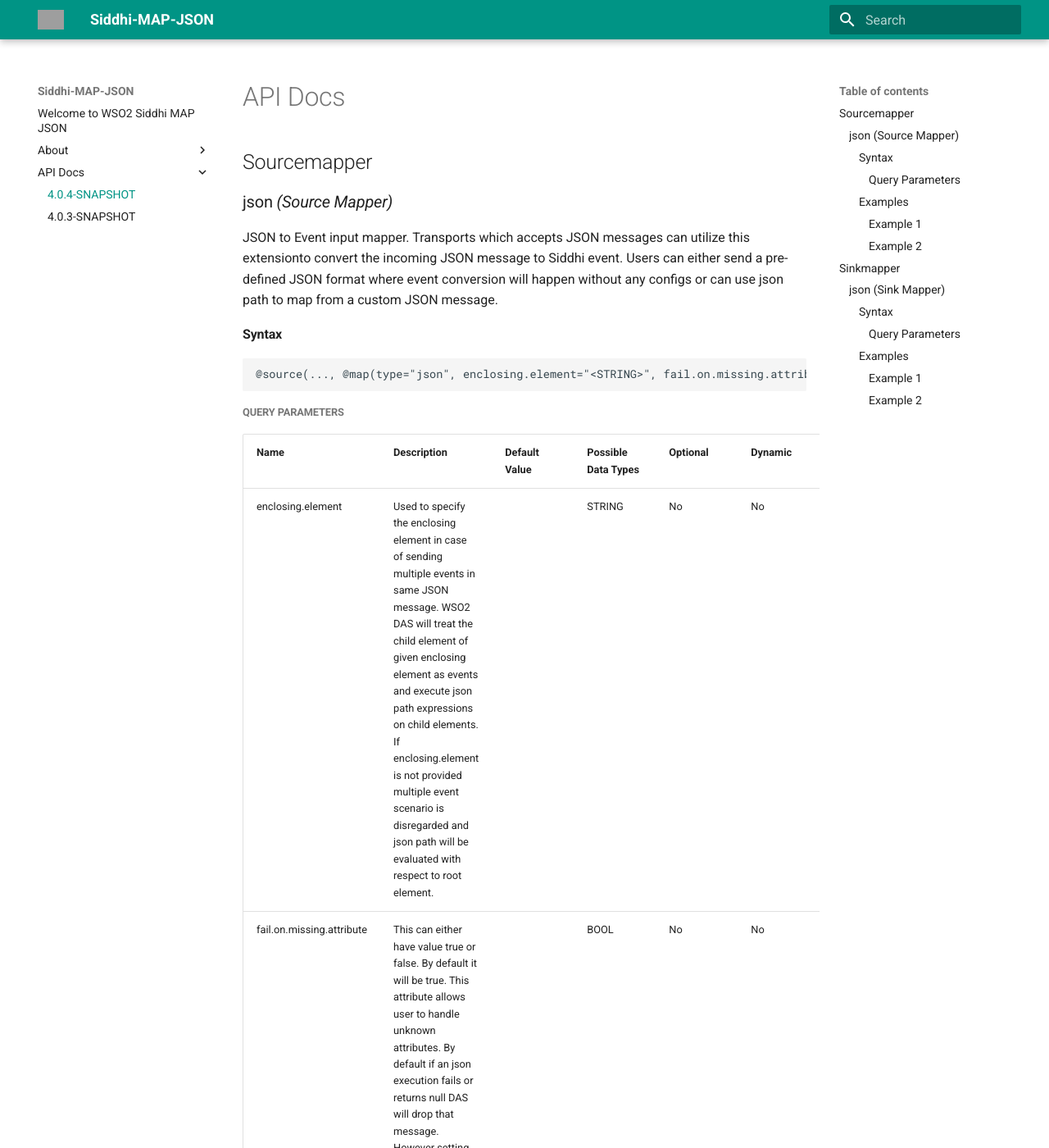
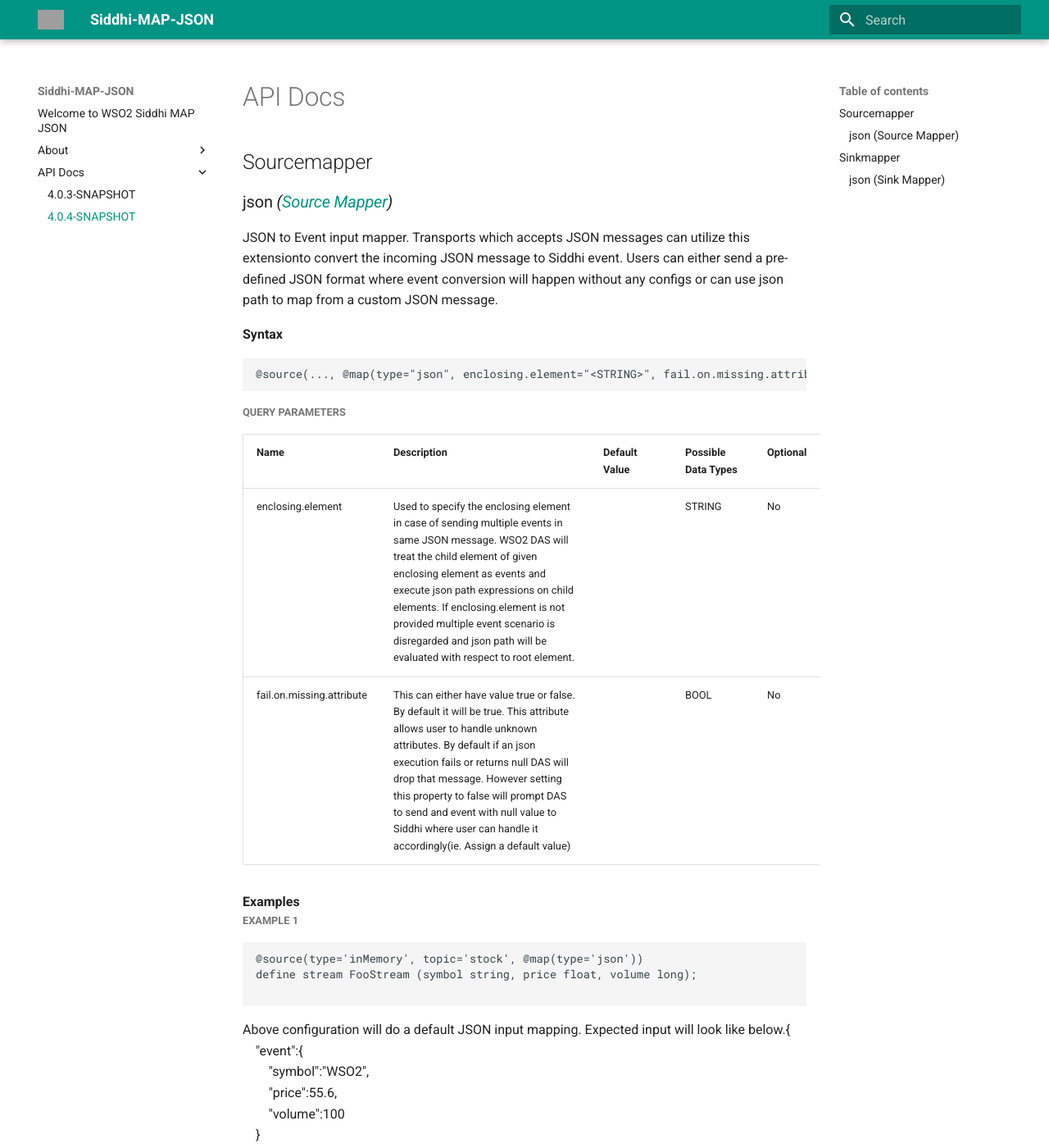
Before and after one commit to siddhi-io/siddhi-map-json, an MkDocs documentation site: the page built from docs/api/4.0.4-SNAPSHOT.md, in a window 1280 px wide and 1400 px high. Shown: the whole window at 82% size. Built offline with MkDocs 1.6.1 and Material for MkDocs 9.7.7, drawn with Linux system fonts in a browser that asks for light colours; old or Windows-style settings are respelled for this version of MkDocs; some of the changed text lies outside the part shown; grey boxes are pictures that could not be loaded.

Commit message:
Refactoring

````diff
--- a/docs/api/4.0.4-SNAPSHOT.md
+++ b/docs/api/4.0.4-SNAPSHOT.md
@@ -2,51 +2,45 @@
 
 ## Sourcemapper
 
-### json _(Source Mapper)_
+### json *(<a target="_blank" href="https://wso2.github.io/siddhi/documentation/siddhi-4.0/#source-mappers">Source Mapper</a>)*
 
 <p style="word-wrap: break-word">JSON to Event input mapper. Transports which accepts JSON messages can utilize this extensionto convert the incoming JSON message to Siddhi event. Users can either send a pre-defined JSON format where event conversion will happen without any configs or can use json path to map from a custom JSON message.</p>
 
-#### Syntax
-
+<span id="syntax" class="md-typeset" style="display: block; font-weight: bold;">Syntax</span>
 ```
 @source(..., @map(type="json", enclosing.element="<STRING>", fail.on.missing.attribute="<BOOL>")
 ```
 
-##### Query Parameters
-
+<span id="query-parameters" class="md-typeset" style="display: block; color: rgba(0, 0, 0, 0.54); font-size: 12.8px; font-weight: bold;">QUERY PARAMETERS</span>
 <table>
     <tr>
         <th>Name</th>
-        <th>Description</th>
+        <th style="min-width: 20em">Description</th>
         <th>Default Value</th>
         <th>Possible Data Types</th>
         <th>Optional</th>
         <th>Dynamic</th>
     </tr>
     <tr>
-        <td valign="top">enclosing.element</td>
-        <td valign="top"><p style="word-wrap: break-word">Used to specify the enclosing element in case of sending multiple events in same JSON message. WSO2 DAS will treat the child element of given enclosing element as events and execute json path expressions on child elements. If enclosing.element is not provided multiple event scenario is disregarded and json path will be evaluated with respect to root element.</p></td>
-        <td valign="top"></td>
-        <td valign="top">STRING</td>
-        <td valign="top">No</td>
-        <td valign="top">No</td>
+        <td style="vertical-align: top">enclosing.element</td>
+        <td style="vertical-align: top; word-wrap: break-word">Used to specify the enclosing element in case of sending multiple events in same JSON message. WSO2 DAS will treat the child element of given enclosing element as events and execute json path expressions on child elements. If enclosing.element is not provided multiple event scenario is disregarded and json path will be evaluated with respect to root element.</td>
+        <td style="vertical-align: top"></td>
+        <td style="vertical-align: top">STRING</td>
+        <td style="vertical-align: top">No</td>
+        <td style="vertical-align: top">No</td>
     </tr>
     <tr>
-        <td valign="top">fail.on.missing.attribute</td>
-        <td valign="top"><p style="word-wrap: break-word">This can either have value true or false. By default it will be true. This attribute allows user to handle unknown attributes. By default if an json execution fails or returns null DAS will drop that message. However setting this property to false will prompt DAS to send and event with null value to Siddhi where user can handle it accordingly(ie. Assign a default value)</p></td>
-        <td valign="top"></td>
-        <td valign="top">BOOL</td>
-        <td valign="top">No</td>
-        <td valign="top">No</td>
+        <td style="vertical-align: top">fail.on.missing.attribute</td>
+        <td style="vertical-align: top; word-wrap: break-word">This can either have value true or false. By default it will be true. This attribute allows user to handle unknown attributes. By default if an json execution fails or returns null DAS will drop that message. However setting this property to false will prompt DAS to send and event with null value to Siddhi where user can handle it accordingly(ie. Assign a default value)</td>
+        <td style="vertical-align: top"></td>
+        <td style="vertical-align: top">BOOL</td>
+        <td style="vertical-align: top">No</td>
+        <td style="vertical-align: top">No</td>
     </tr>
 </table>
 
-
-
-#### Examples
-
-##### Example 1
-
+<span id="examples" class="md-typeset" style="display: block; font-weight: bold;">Examples</span>
+<span id="example-1" class="md-typeset" style="display: block; color: rgba(0, 0, 0, 0.54); font-size: 12.8px; font-weight: bold;">EXAMPLE 1</span>
 ```
 @source(type='inMemory', topic='stock', @map(type='json'))
 define stream FooStream (symbol string, price float, volume long);
@@ -54,8 +48,7 @@
 ```
 <p style="word-wrap: break-word">Above configuration will do a default JSON input mapping. Expected input will look like below.{<br>&nbsp;&nbsp;&nbsp;&nbsp;"event":{<br>&nbsp;&nbsp;&nbsp;&nbsp;&nbsp;&nbsp;&nbsp;&nbsp;"symbol":"WSO2",<br>&nbsp;&nbsp;&nbsp;&nbsp;&nbsp;&nbsp;&nbsp;&nbsp;"price":55.6,<br>&nbsp;&nbsp;&nbsp;&nbsp;&nbsp;&nbsp;&nbsp;&nbsp;"volume":100<br>&nbsp;&nbsp;&nbsp;&nbsp;}<br>}<br></p>
 
-##### Example 2
-
+<span id="example-2" class="md-typeset" style="display: block; color: rgba(0, 0, 0, 0.54); font-size: 12.8px; font-weight: bold;">EXAMPLE 2</span>
 ```
 @source(type='inMemory', topic='stock', @map(type='json', enclosing.element="$.portfolio", @attributes(symbol = "company.symbol", price = "price", volume = "volume")))
 ```
@@ -63,51 +56,45 @@
 
 ## Sinkmapper
 
-### json _(Sink Mapper)_
+### json *(<a target="_blank" href="https://wso2.github.io/siddhi/documentation/siddhi-4.0/#sink-mappers">Sink Mapper</a>)*
 
 <p style="word-wrap: break-word">Event to JSON output mapper. Transports which publish  messages can utilize this extensionto convert the Siddhi event to JSON message. Users can either send a pre-defined JSON format or a custom JSON message.</p>
 
-#### Syntax
-
+<span id="syntax" class="md-typeset" style="display: block; font-weight: bold;">Syntax</span>
 ```
 @sink(..., @map(type="json", validate.json="<BOOL>", enclosing.element="<STRING>")
 ```
 
-##### Query Parameters
-
+<span id="query-parameters" class="md-typeset" style="display: block; color: rgba(0, 0, 0, 0.54); font-size: 12.8px; font-weight: bold;">QUERY PARAMETERS</span>
 <table>
     <tr>
         <th>Name</th>
-        <th>Description</th>
+        <th style="min-width: 20em">Description</th>
         <th>Default Value</th>
         <th>Possible Data Types</th>
         <th>Optional</th>
         <th>Dynamic</th>
     </tr>
     <tr>
-        <td valign="top">validate.json</td>
-        <td valign="top"><p style="word-wrap: break-word">This property will enable JSON validation for generated JSON message. By default value of the property will be false. When enabled DAS will validate the generated JSON message and drop the message if it does not adhere to proper JSON standards. </p></td>
-        <td valign="top"></td>
-        <td valign="top">BOOL</td>
-        <td valign="top">No</td>
-        <td valign="top">No</td>
+        <td style="vertical-align: top">validate.json</td>
+        <td style="vertical-align: top; word-wrap: break-word">This property will enable JSON validation for generated JSON message. By default value of the property will be false. When enabled DAS will validate the generated JSON message and drop the message if it does not adhere to proper JSON standards. </td>
+        <td style="vertical-align: top"></td>
+        <td style="vertical-align: top">BOOL</td>
+        <td style="vertical-align: top">No</td>
+        <td style="vertical-align: top">No</td>
     </tr>
     <tr>
-        <td valign="top">enclosing.element</td>
-        <td valign="top"><p style="word-wrap: break-word">Used to specify the enclosing element in case of sending multiple events in same JSON message. WSO2 DAS will treat the child element of given enclosing element as events and execute json expressions on child elements. If enclosing.element is not provided multiple event scenario is disregarded and json path will be evaluated with respect to root element.</p></td>
-        <td valign="top"></td>
-        <td valign="top">STRING</td>
-        <td valign="top">No</td>
-        <td valign="top">No</td>
+        <td style="vertical-align: top">enclosing.element</td>
+        <td style="vertical-align: top; word-wrap: break-word">Used to specify the enclosing element in case of sending multiple events in same JSON message. WSO2 DAS will treat the child element of given enclosing element as events and execute json expressions on child elements. If enclosing.element is not provided multiple event scenario is disregarded and json path will be evaluated with respect to root element.</td>
+        <td style="vertical-align: top"></td>
+        <td style="vertical-align: top">STRING</td>
+        <td style="vertical-align: top">No</td>
+        <td style="vertical-align: top">No</td>
     </tr>
 </table>
 
-
-
-#### Examples
-
-##### Example 1
-
+<span id="examples" class="md-typeset" style="display: block; font-weight: bold;">Examples</span>
+<span id="example-1" class="md-typeset" style="display: block; color: rgba(0, 0, 0, 0.54); font-size: 12.8px; font-weight: bold;">EXAMPLE 1</span>
 ```
 @sink(type='inMemory', topic='stock', @map(type='json'))
 define stream FooStream (symbol string, price float, volume long);
@@ -115,8 +102,7 @@
 ```
 <p style="word-wrap: break-word">Above configuration will do a default JSON input mapping which will generate below output{<br>&nbsp;&nbsp;&nbsp;&nbsp;"event":{<br>&nbsp;&nbsp;&nbsp;&nbsp;&nbsp;&nbsp;&nbsp;&nbsp;"symbol":WSO2,<br>&nbsp;&nbsp;&nbsp;&nbsp;&nbsp;&nbsp;&nbsp;&nbsp;"price":55.6,<br>&nbsp;&nbsp;&nbsp;&nbsp;&nbsp;&nbsp;&nbsp;&nbsp;"volume":100<br>&nbsp;&nbsp;&nbsp;&nbsp;}<br>}<br></p>
 
-##### Example 2
-
+<span id="example-2" class="md-typeset" style="display: block; color: rgba(0, 0, 0, 0.54); font-size: 12.8px; font-weight: bold;">EXAMPLE 2</span>
 ```
 @sink(type='inMemory', topic='{{symbol}}', @map(type='json', enclosing.element='$.portfolio', validate.json='true', @payload( "{"StockData":{"Symbol":"{{symbol}}","Price":{{price}}}")))
 define stream BarStream (symbol string, price float, volume long);
--- a/mkdocs.yml
+++ b/mkdocs.yml
@@ -17,6 +17,6 @@
 - About:
   - License: about/license.md
 - API Docs:
+  - 4.0.3-SNAPSHOT: api/4.0.3-SNAPSHOT.md
   - 4.0.4-SNAPSHOT: api/4.0.4-SNAPSHOT.md
-  - 4.0.3-SNAPSHOT: api/4.0.3-SNAPSHOT.md
 theme: material
````
Also changed, not shown: docs/index.md (+0 -5 lines), README.md (line endings or trailing spaces).
